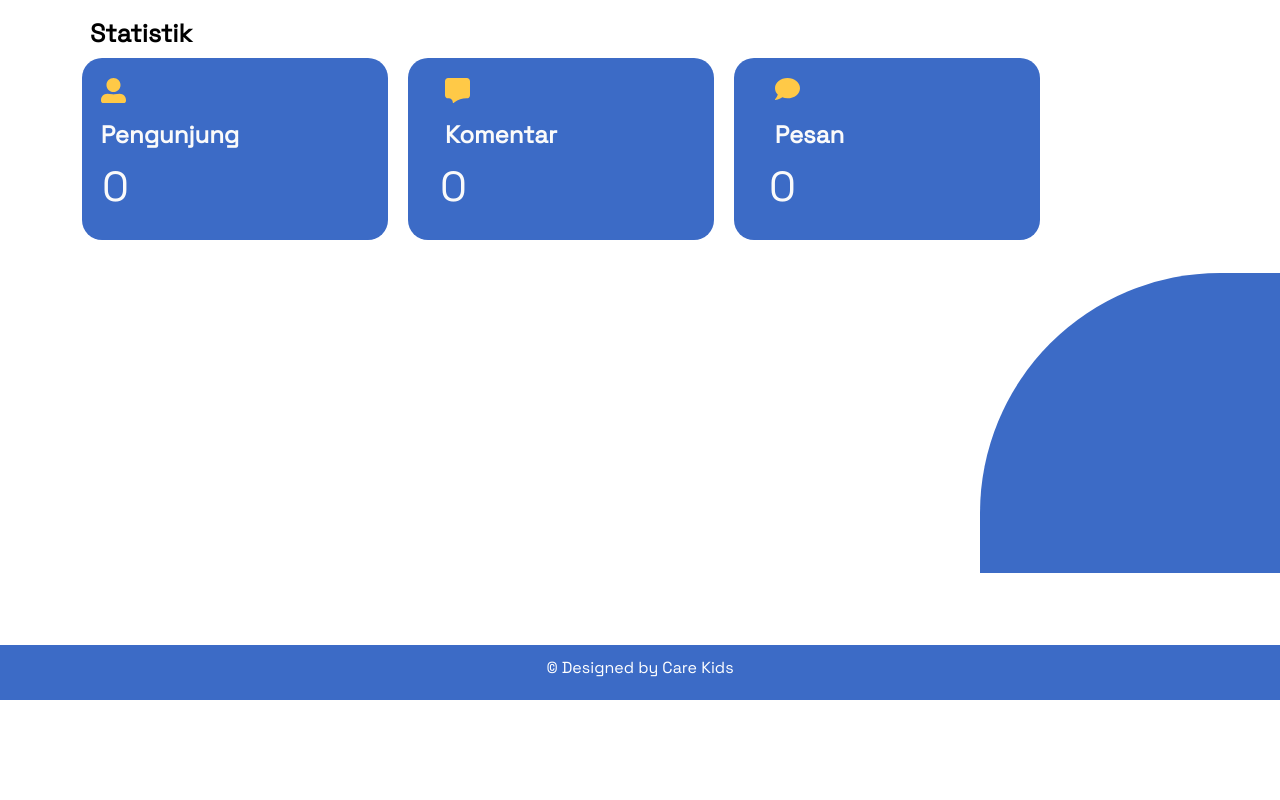
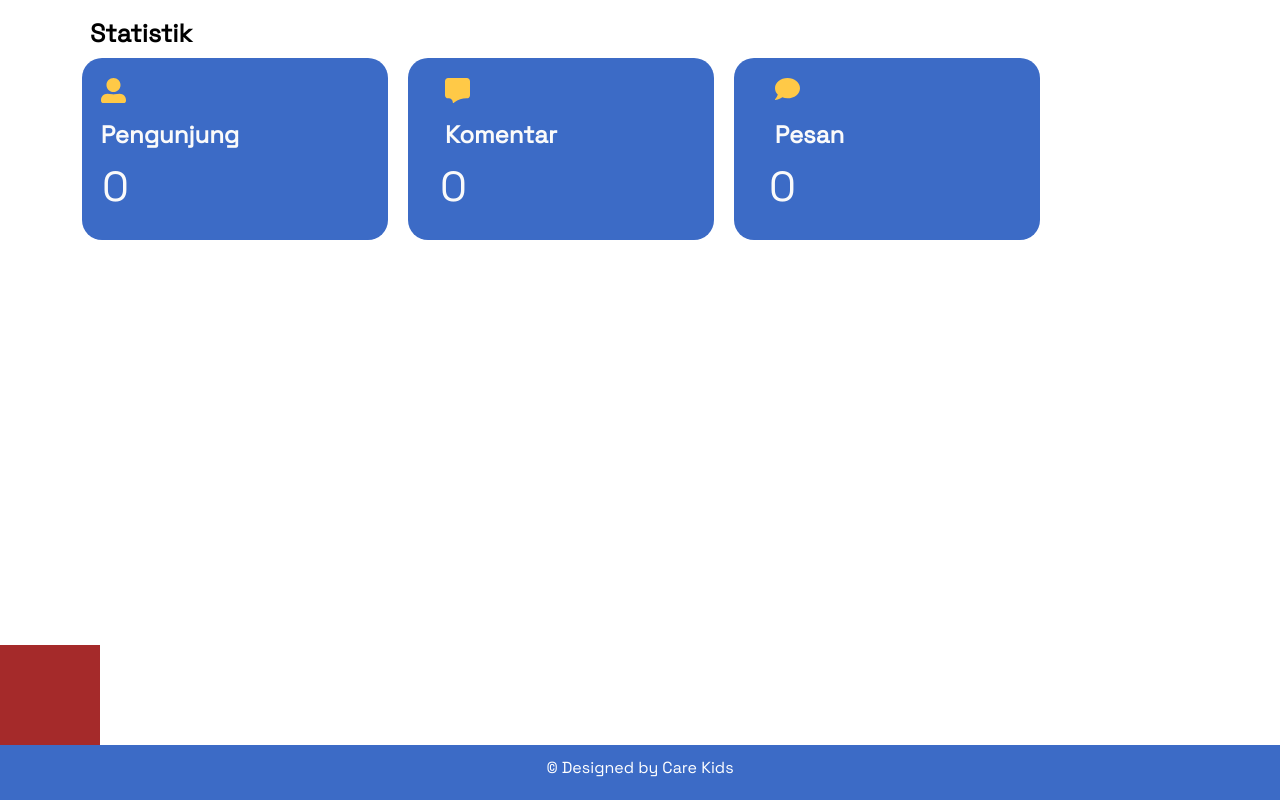
Before and after one commit to ImamBuhori07/AplikasiCarekids, an Angular app: page /Beranda in a window 1280 px wide. Shown: the part 222-1022 px from the top of the page. Before the commit the page ends 922 px from the top, so only its background shows below. Built offline with nearby package versions, Linux system fonts and the light colour scheme.

Commit message:
Menambahkan assets font dan Merubah component beranda dan login

```diff
--- a/src/app/admin/beranda/beranda.component.css
+++ b/src/app/admin/beranda/beranda.component.css
@@ -121,17 +121,22 @@ h5.o {
     top: 280px;
 }
 
+.kotak {
+    width: 100px;
+    height: 100px;
+    background-color: brown;
+}
+
 .bulat {
-    width: 300px;
-    height: 300px;
+    height: 100%;
     border-top-left-radius: 80%;
     border-top-right-radius: 0;
     border-bottom-left-radius: 0;
     border-bottom-right-radius: 0;
     background-color: #3C6BC6;
     position: absolute;
-    right: 0px;
-    bottom: 5px;
+    right: 0;
+    bottom: 0;
 }
 
 p {
--- a/src/app/admin/beranda/beranda.component.html
+++ b/src/app/admin/beranda/beranda.component.html
@@ -63,6 +63,7 @@
     </section>
 
     <div class="bulat"></div>
+    <div class="kotak"></div>
 
     <!-- Akhir main-content -->
 
--- a/src/app/admin/login/login.component.css
+++ b/src/app/admin/login/login.component.css
@@ -23,7 +23,7 @@
     position: absolute;
     width: 150px;
     height: 195.82px;
-    left: 610px;
+    left: 625px;
     top: 40px;
  }
 
@@ -94,7 +94,6 @@
    align-items: center;
    }
 
-
    .showhide {
       box-sizing: border-box;
       border-radius: 5px;
@@ -105,6 +104,8 @@
       right: 12px;
    }
 
+
+
 /* .header {
    position: absolute;
    width: 350px;
--- a/src/app/admin/login/login.component.html
+++ b/src/app/admin/login/login.component.html
@@ -26,7 +26,7 @@
                             <label for="password" class="form-label">Password</label>
                             <input type="password" class="form-control" id="password" placeholder="Enter your password">
                             <button class="showhide btn btn-link"><i class="bi bi-eye"></i></button>
-                            <button type="submit" class="signin">Sign in</button>
+                            <button type="submit" class="signin btn-outline-light">Sign in</button>
                           </div>
                     </div>
                 </div>
--- a/src/app/app.component.css
+++ b/src/app/app.component.css
@@ -1,4 +1,8 @@
 @import url("https://cdn.jsdelivr.net/npm/bootstrap-icons@1.10.3/font/bootstrap-icons.css");
+@font-face {
+    font-family: "Space Grotesk";
+    src: url('../assets/font/SpaceGrotesk-VariableFont_wght.ttf') format('truetype');
+}
 
 *{
     font-family: 'Space Grotesk', sans-serif;
```
Also changed, not shown: src/assets/font/SpaceGrotesk-VariableFont_wght.ttf (added).
